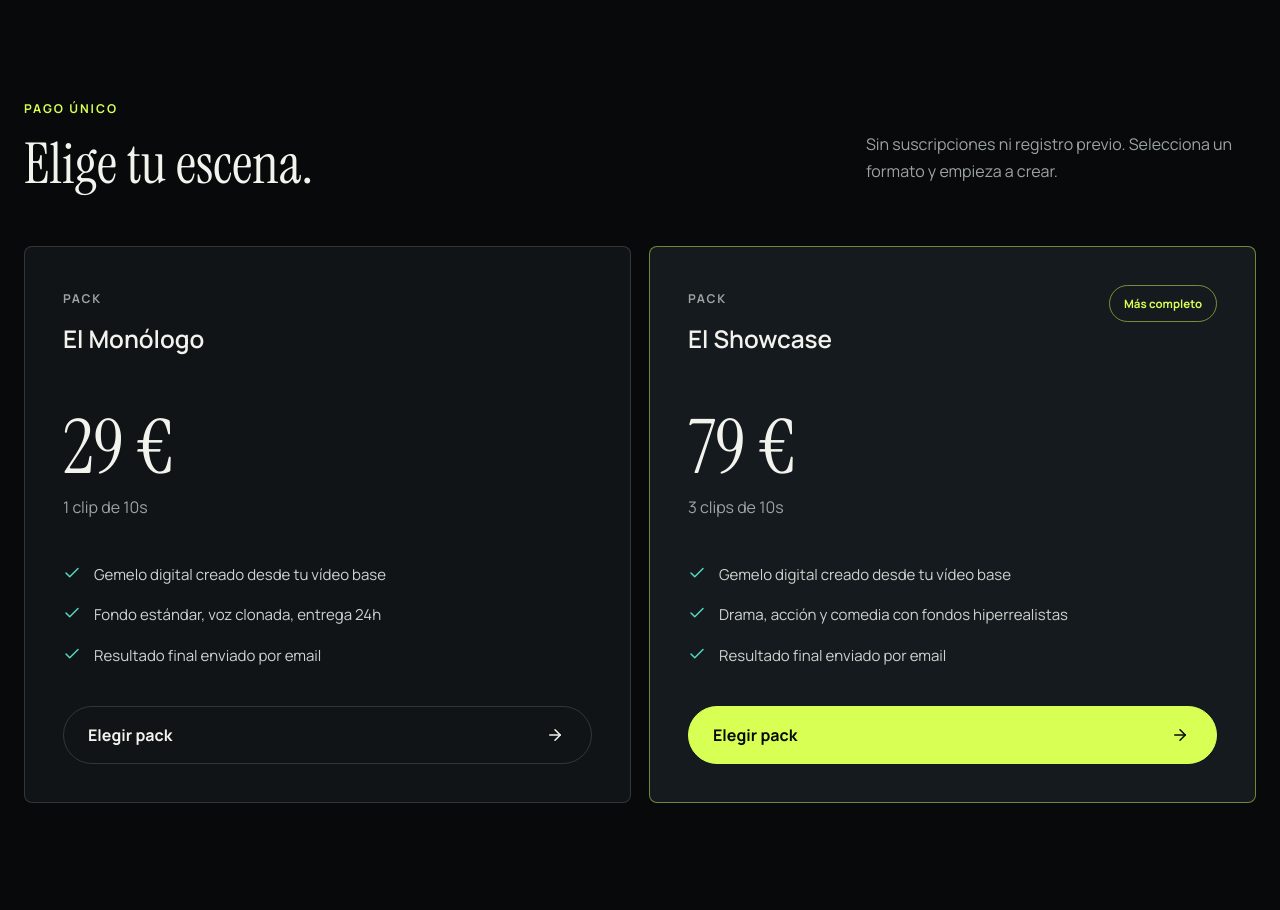
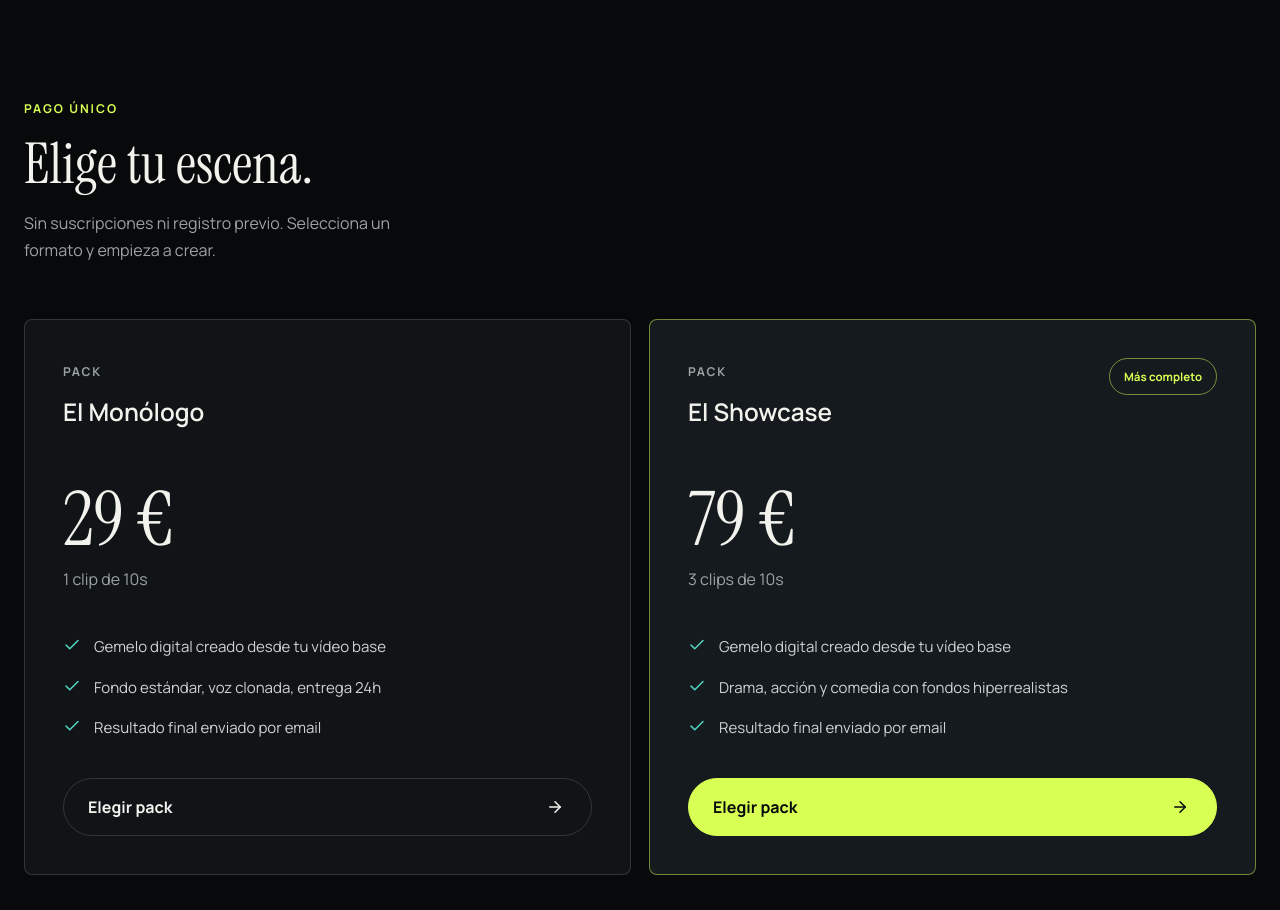
Before and after one commit to carferlopez/reeltwin-ai-mvp, a Next.js app: page / in a window 1280 px wide. Shown: the part 2560-3470 px from the top of the page. Built offline with nearby package versions, Linux system fonts and the light colour scheme; no server answers.

Commit message:
style: move pricing section copy directly below the 'Elige tu escena' heading

```diff
--- a/app/globals.css
+++ b/app/globals.css
@@ -453,7 +453,7 @@ textarea {
 
 .section-copy {
   max-width: 390px;
-  margin: 0 0 7px;
+  margin: 18px 0 0;
   color: var(--muted);
   line-height: 1.7;
 }
--- a/app/page.tsx
+++ b/app/page.tsx
@@ -148,11 +148,11 @@ export default function HomePage() {
           <div>
             <p className="eyebrow">Pago único</p>
             <h2>Elige tu escena.</h2>
+            <p className="section-copy">
+              Sin suscripciones ni registro previo. Selecciona un formato y
+              empieza a crear.
+            </p>
           </div>
-          <p className="section-copy">
-            Sin suscripciones ni registro previo. Selecciona un formato y
-            empieza a crear.
-          </p>
         </div>
         <div className="pricing-grid">
           <PricingCard packageId="monologo" />
```
